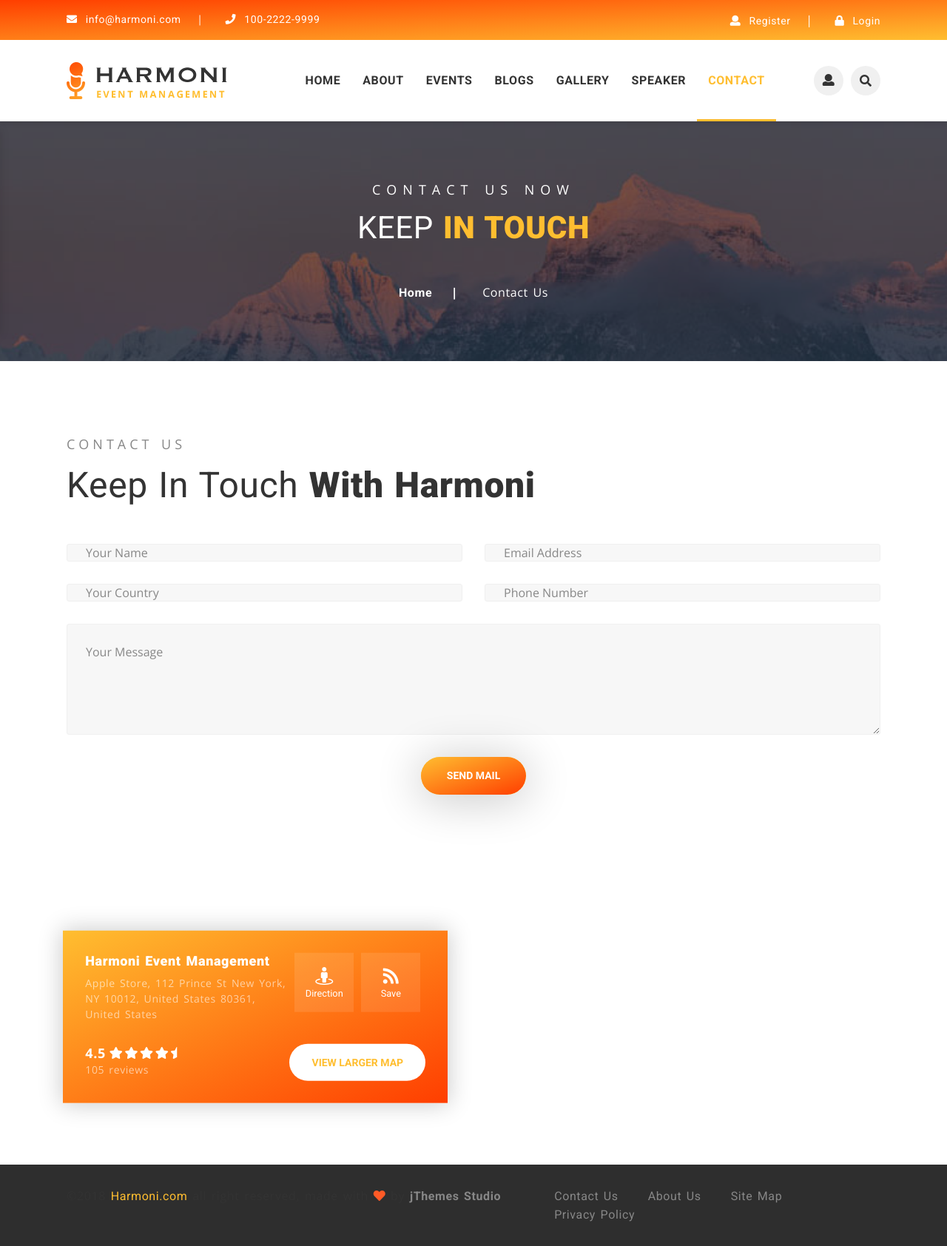
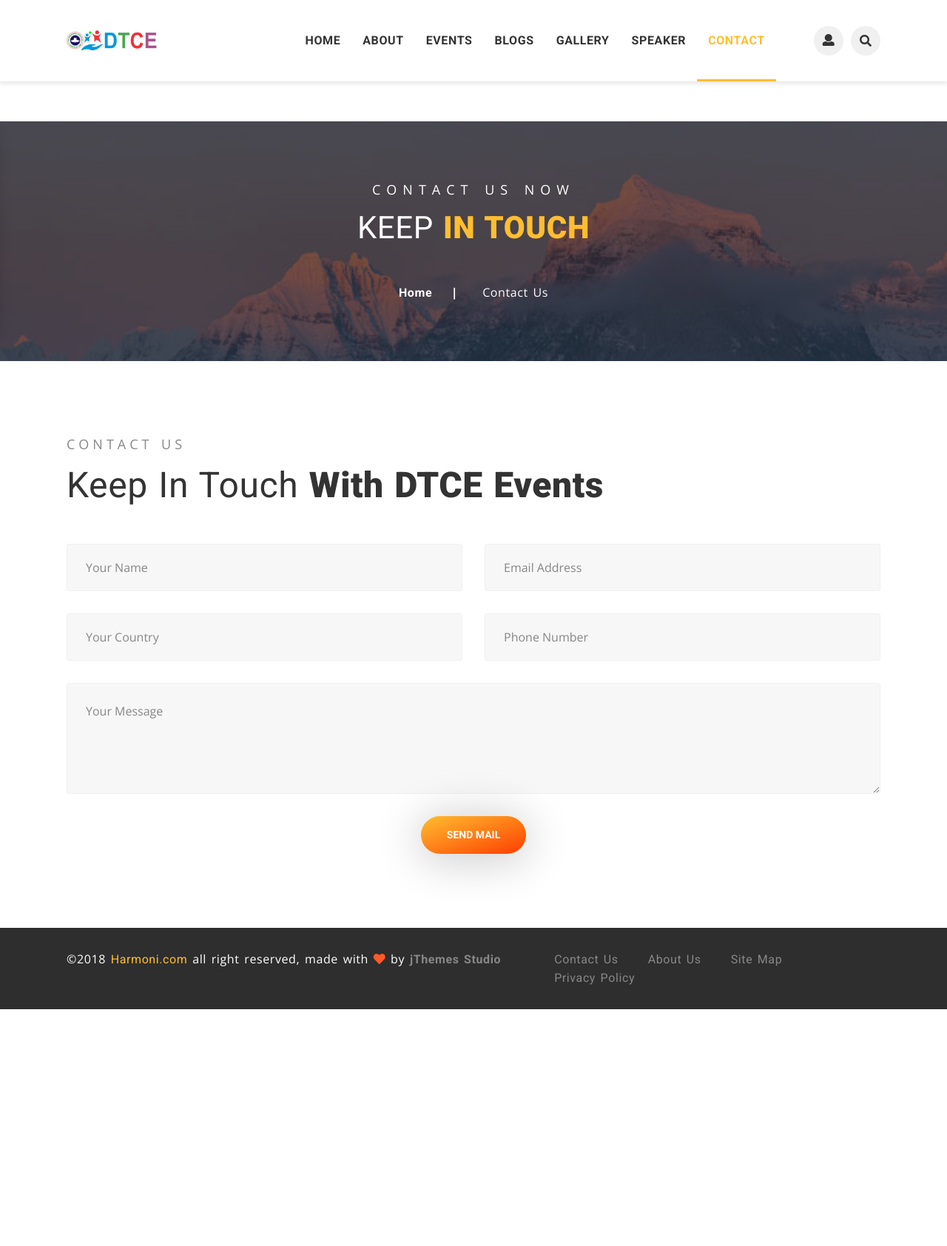
Before and after one commit to Akandedaniel7/RCCG-DTCE-Event, a plain HTML site: page contact.html in a window 1280 px wide. Shown: the whole page at 74% size. After the commit the page ends 1364 px from the top, so only its background shows below. Drawn offline with nearby package versions, Linux system fonts and the light colour scheme; some packages are replaced by stand-ins of ours.

Commit message:
in progress

```diff
--- a/contact.html
+++ b/contact.html
@@ -37,7 +37,7 @@
 
 		<!-- custom css include -->
 		<link rel="stylesheet" type="text/css" href="assets/css/style.css">
-
+		<link rel="stylesheet" href="/assets/css/style2.css">
 
 	</head>
 
@@ -270,8 +270,8 @@
 						<!-- site-logo-wrapper - start -->
 						<div class="col-lg-3">
 							<div class="site-logo-wrapper">
-								<a href="index-1.html" class="logo">
-									<img src="assets/images/0.site-logo.png" alt="logo_not_found">
+								<a href="index-1.html" class="logo logo_header">
+									<img src="assets/images/dtce_logo.png" alt="logo_not_found">
 								</a>
 							</div>
 						</div>
@@ -801,7 +801,7 @@
 				<!-- section-title - start -->
 				<div class="section-title mb-50">
 					<small class="sub-title">contact us</small>
-					<h2 class="big-title">Keep in touch <strong>with harmoni</strong></h2>
+					<h2 class="big-title">Keep in touch <strong>with DTCE Events</strong></h2>
 				</div>
 				<!-- section-title - end -->
 
@@ -855,11 +855,11 @@
 
 		<!-- google map - start
 		================================================== -->
-		<section id="map-section" class="map-section clearfix">
+		<!-- <section id="map-section" class="map-section clearfix">
 			<div class="address-wrapper">
 
-				<!-- address-info-topbar - start -->
-				<div class="address-info-topbar mb-30 clearfix">
+				<!-address-info-topbar - start -->
+				<!-- <div class="address-info-topbar mb-30 clearfix">
 					<div class="address-info-left">
 						<h3 class="title-text">harmoni event management</h3>
 						<p class="m-0">
@@ -867,9 +867,9 @@
 							NY 10012, United States 80361,
 							United States
 						</p>
-					</div>
+					</div> -->
 
-					<div class="address-info-right">
+					<!-- <div class="address-info-right">
 						<ul>
 							<li>
 								<button type="button">
@@ -885,11 +885,11 @@
 							</li>
 						</ul>
 					</div>
-				</div>
+				</div> -->
 				<!-- address-info-topbar - end -->
 
 				<!-- address-info-bottombar - start -->
-				<div class="address-info-bottombar clearfix">
+				<!-- <div class="address-info-bottombar clearfix">
 					<div class="address-info-left">
 						<div class="rating-star">
 							<span class="rating-point">4.5</span>
@@ -909,14 +909,14 @@
 							view larger map
 						</button>
 					</div>
-				</div>
+				</div> -->
 				<!-- address-info-bottombar - end -->
 
-			</div>
+			<!-- </div>
 			<div id="google-map">
 				<div id="googleMaps" class="google-map-container"></div>
 			</div>
-		</section>
+		</section> -->
 		<!-- google map - end
 		================================================== -->
 
```
Also changed, not shown: assets/css/style.css.
